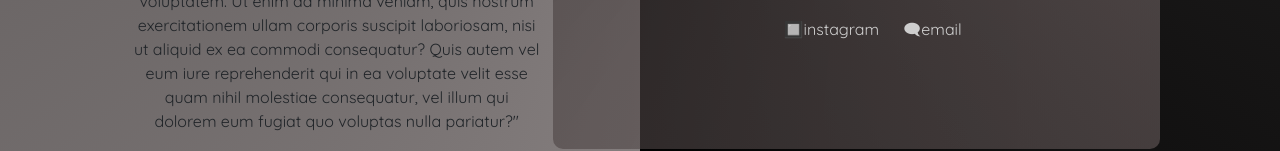
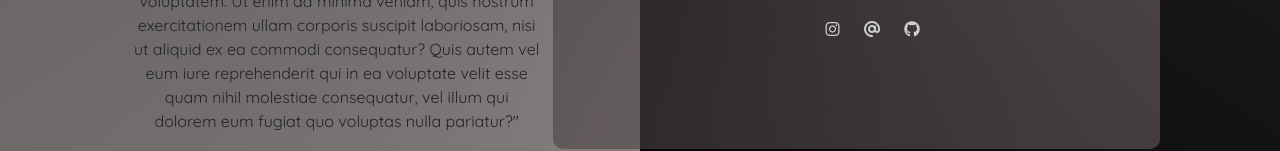
Before and after one commit to IsabelZil/portfolio, a plain HTML site: page about.html in a window 1280 px wide. Shown: the part 785-936 px from the top of the page. Drawn offline with nearby package versions, Linux system fonts and the light colour scheme.

Commit message:
added fontawesome icons to contacts

```diff
--- a/about.html
+++ b/about.html
@@ -146,8 +146,9 @@
           </p>
           <footer id="contact-information">
             <ul>
-              <li>🔲instagram</li>
-              <li>🗨email</li>
+              <li><i class="fa-brands fa-instagram"></i></li>
+              <li><i class="fa-solid fa-at"></i></li>
+              <li><i class="fa-brands fa-github"></i></li>
             </ul>
           </footer>
         </div>
```
